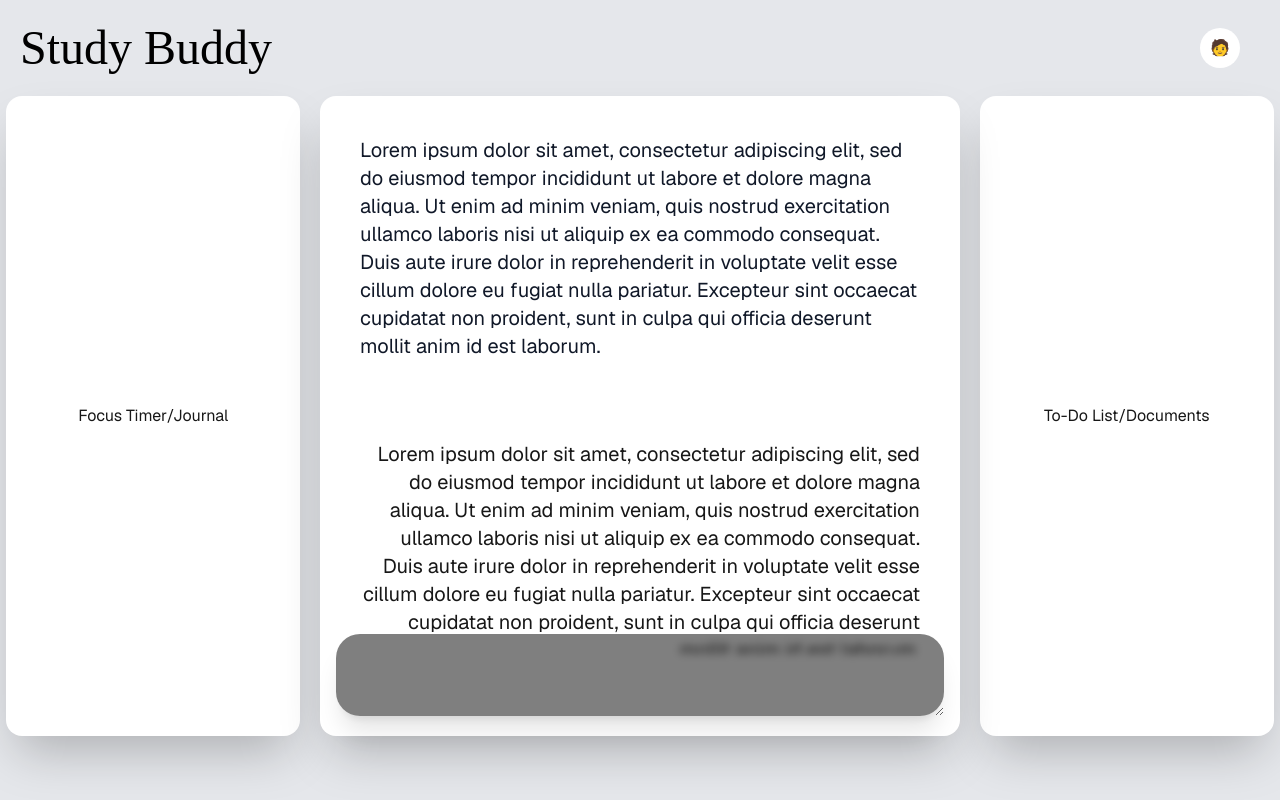
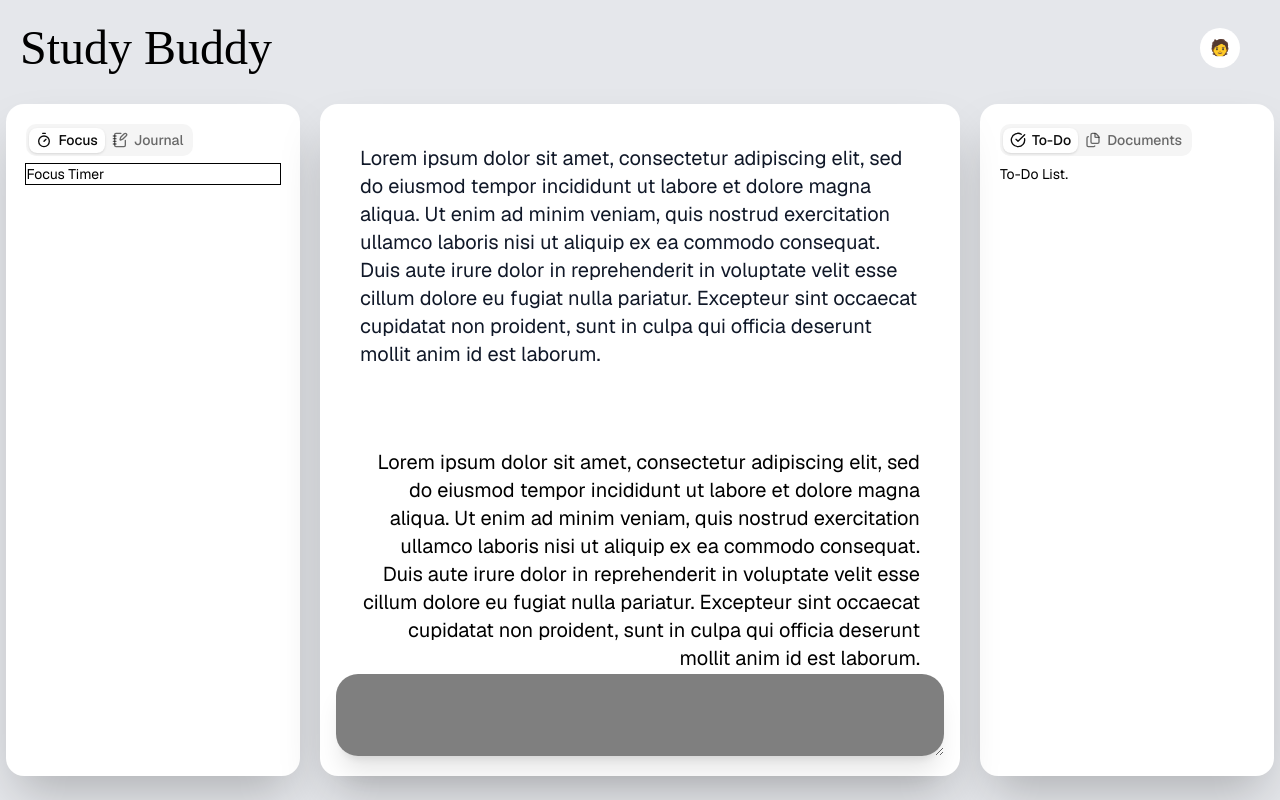
Before and after one commit to PiyushVarman/Student-Productivity-Dashboard, a Next.js app: page / in a window 1280 px wide. Built offline with nearby package versions, Linux system fonts and the light colour scheme; a web font is replaced by a local one.

Commit message:
initialize: shadcn

```diff
--- a/src/app/globals.css
+++ b/src/app/globals.css
@@ -1,10 +1,13 @@
 @import url('https://fonts.googleapis.com/css2?family=Playwrite+NZ+Basic+Guides&display=swap');
 @import "tailwindcss";
+@import "tw-animate-css";
+@import "shadcn/tailwind.css";
 
+@custom-variant dark (&:is(.dark *));
 
-:root {
-  --background: #ffffff;
-  --foreground: #171717;
+@theme {
+  --font-sans: var(--font-geist-sans), sans-serif;
+  --font-mono: var(--font-geist-mono), monospace;
 }
 
 @theme inline {
@@ -12,17 +15,123 @@
   --color-foreground: var(--foreground);
   --font-sans: var(--font-geist-sans);
   --font-mono: var(--font-geist-mono);
+  --font-heading: var(--font-sans);
+  --color-sidebar-ring: var(--sidebar-ring);
+  --color-sidebar-border: var(--sidebar-border);
+  --color-sidebar-accent-foreground: var(--sidebar-accent-foreground);
+  --color-sidebar-accent: var(--sidebar-accent);
+  --color-sidebar-primary-foreground: var(--sidebar-primary-foreground);
+  --color-sidebar-primary: var(--sidebar-primary);
+  --color-sidebar-foreground: var(--sidebar-foreground);
+  --color-sidebar: var(--sidebar);
+  --color-chart-5: var(--chart-5);
+  --color-chart-4: var(--chart-4);
+  --color-chart-3: var(--chart-3);
+  --color-chart-2: var(--chart-2);
+  --color-chart-1: var(--chart-1);
+  --color-ring: var(--ring);
+  --color-input: var(--input);
+  --color-border: var(--border);
+  --color-destructive: var(--destructive);
+  --color-accent-foreground: var(--accent-foreground);
+  --color-accent: var(--accent);
+  --color-muted-foreground: var(--muted-foreground);
+  --color-muted: var(--muted);
+  --color-secondary-foreground: var(--secondary-foreground);
+  --color-secondary: var(--secondary);
+  --color-primary-foreground: var(--primary-foreground);
+  --color-primary: var(--primary);
+  --color-popover-foreground: var(--popover-foreground);
+  --color-popover: var(--popover);
+  --color-card-foreground: var(--card-foreground);
+  --color-card: var(--card);
+  --radius-sm: calc(var(--radius) * 0.6);
+  --radius-md: calc(var(--radius) * 0.8);
+  --radius-lg: var(--radius);
+  --radius-xl: calc(var(--radius) * 1.4);
+  --radius-2xl: calc(var(--radius) * 1.8);
+  --radius-3xl: calc(var(--radius) * 2.2);
+  --radius-4xl: calc(var(--radius) * 2.6);
 }
 
-@media (prefers-color-scheme: dark) {
-  :root {
-    --background: #0a0a0a;
-    --foreground: #ededed;
+:root {
+  @apply bg-gray-200;
+  --background: oklch(1 0 0);
+  --foreground: oklch(0.145 0 0);
+  --card: oklch(1 0 0);
+  --card-foreground: oklch(0.145 0 0);
+  --popover: oklch(1 0 0);
+  --popover-foreground: oklch(0.145 0 0);
+  --primary: oklch(0.205 0 0);
+  --primary-foreground: oklch(0.985 0 0);
+  --secondary: oklch(0.97 0 0);
+  --secondary-foreground: oklch(0.205 0 0);
+  --muted: oklch(0.97 0 0);
+  --muted-foreground: oklch(0.556 0 0);
+  --accent: oklch(0.97 0 0);
+  --accent-foreground: oklch(0.205 0 0);
+  --destructive: oklch(0.577 0.245 27.325);
+  --border: oklch(0.922 0 0);
+  --input: oklch(0.922 0 0);
+  --ring: oklch(0.708 0 0);
+  --chart-1: oklch(0.87 0 0);
+  --chart-2: oklch(0.556 0 0);
+  --chart-3: oklch(0.439 0 0);
+  --chart-4: oklch(0.371 0 0);
+  --chart-5: oklch(0.269 0 0);
+  --radius: 0.625rem;
+  --sidebar: oklch(0.985 0 0);
+  --sidebar-foreground: oklch(0.145 0 0);
+  --sidebar-primary: oklch(0.205 0 0);
+  --sidebar-primary-foreground: oklch(0.985 0 0);
+  --sidebar-accent: oklch(0.97 0 0);
+  --sidebar-accent-foreground: oklch(0.205 0 0);
+  --sidebar-border: oklch(0.922 0 0);
+  --sidebar-ring: oklch(0.708 0 0);
+}
+
+.dark {
+  --background: oklch(0.145 0 0);
+  --foreground: oklch(0.985 0 0);
+  --card: oklch(0.205 0 0);
+  --card-foreground: oklch(0.985 0 0);
+  --popover: oklch(0.205 0 0);
+  --popover-foreground: oklch(0.985 0 0);
+  --primary: oklch(0.922 0 0);
+  --primary-foreground: oklch(0.205 0 0);
+  --secondary: oklch(0.269 0 0);
+  --secondary-foreground: oklch(0.985 0 0);
+  --muted: oklch(0.269 0 0);
+  --muted-foreground: oklch(0.708 0 0);
+  --accent: oklch(0.269 0 0);
+  --accent-foreground: oklch(0.985 0 0);
+  --destructive: oklch(0.704 0.191 22.216);
+  --border: oklch(1 0 0 / 10%);
+  --input: oklch(1 0 0 / 15%);
+  --ring: oklch(0.556 0 0);
+  --chart-1: oklch(0.87 0 0);
+  --chart-2: oklch(0.556 0 0);
+  --chart-3: oklch(0.439 0 0);
+  --chart-4: oklch(0.371 0 0);
+  --chart-5: oklch(0.269 0 0);
+  --sidebar: oklch(0.205 0 0);
+  --sidebar-foreground: oklch(0.985 0 0);
+  --sidebar-primary: oklch(0.488 0.243 264.376);
+  --sidebar-primary-foreground: oklch(0.985 0 0);
+  --sidebar-accent: oklch(0.269 0 0);
+  --sidebar-accent-foreground: oklch(0.985 0 0);
+  --sidebar-border: oklch(1 0 0 / 10%);
+  --sidebar-ring: oklch(0.556 0 0);
+}
+
+@layer base {
+  *{
+    @apply font-sans;
+  }
+  body {
+    @apply bg-background font-sans ;
+  }
+  html {
+    @apply font-sans;
   }
 }
-
-body {
-  background: var(--background);
-  color: var(--foreground);
-  font-family: Arial, Helvetica, sans-serif;
-}
--- a/src/app/layout.js
+++ b/src/app/layout.js
@@ -11,18 +11,12 @@
   subsets: ["latin"],
 });
 
-export const metadata = {
-  title: "Create Next App",
-  description: "Generated by create next app",
-};
-
 export default function RootLayout({ children }) {
   return (
-    <html
-      lang="en"
-      className={`${geistSans.variable} ${geistMono.variable} h-full antialiased`}
-    >
-      <body className="min-h-full flex flex-col">{children}</body>
+    <html lang="en">
+      <body className={`${geistSans.variable} ${geistMono.variable} font-sans antialiased`}>
+        {children}
+      </body>
     </html>
   );
 }
--- a/src/app/page.js
+++ b/src/app/page.js
@@ -1,15 +1,33 @@
 import Image from "next/image";
-
+import {Tabs, TabsContent, TabsList, TabsTrigger} from "@/components/ui/tabs";
+import {CircleCheckBig, Files, NotebookPen, Timer} from "lucide-react";
 export default function Home() {
   return (
-    <div className="flex flex-col outline outline-black flex-1 items-center justify-start font-sans bg-gray-200"> {/*bg-[#faf9f6]*/}
+    <div className="flex flex-col flex-1 items-center justify-start font-sans bg-gray-200"> {/*bg-[#faf9f6]*/}
       <div className="flex items-center justify-center relative">
         <div className=" w-screen my-5 pl-5 text-black  text-left leading-10 text-5xl py-2 font-['Playwrite_NZ_Basic_Guides']">Study Buddy </div>
         <div className="rounded-3xl bg-white w-10 py-2 absolute right-10 text-center">🧑</div>
       </div>
-      <div className="*:shadow-2xl w-[99vw] h-[80vh] items-center *:dark:text-black *:rounded-2xl flex flex-row gap-x-5 *:bg-white *:flex *:items-center *:justify-center *:h-full  *:duration-500">
-        <div className="w-[25vw]">Focus Timer/Journal</div>
-        <div className="flex flex-col relative">
+      <div className=" mt-2 *:shadow-2xl w-[99vw] h-[84vh] items-center *:dark:text-black *:rounded-2xl flex flex-row gap-x-5 *:bg-white *:h-full  *:duration-500">
+        <div className="w-[25vw] p-5">
+          <Tabs>
+            <TabsList defaultValue="focus">
+              <TabsTrigger value="focus"><Timer/>Focus</TabsTrigger>
+              <TabsTrigger value="journal"><NotebookPen/>Journal</TabsTrigger>
+            </TabsList>
+            <TabsContent value="focus">
+              <div className="outline h-[90%]">
+                Focus Timer
+              </div>
+            </TabsContent>
+            <TabsContent value="journal">
+              <div>
+                Journal
+              </div>
+            </TabsContent>
+          </Tabs>
+        </div>
+        <div className="flex flex-col items-center justify-center relative">
           <div className="w-[50vw] overflow-auto flex flex-col h-full">
             <p className="text-xl m-10 text-gray-900 ">Lorem ipsum dolor sit amet, consectetur adipiscing elit, sed do eiusmod tempor incididunt ut labore et dolore magna aliqua. Ut enim ad minim veniam, quis nostrud exercitation ullamco laboris nisi ut aliquip ex ea commodo consequat. Duis aute irure dolor in reprehenderit in voluptate velit esse cillum dolore eu fugiat nulla pariatur. Excepteur sint occaecat cupidatat non proident, sunt in culpa qui officia deserunt mollit anim id est laborum.</p>
             <p className="text-xl m-10 text-right">Lorem ipsum dolor sit amet, consectetur adipiscing elit, sed do eiusmod tempor incididunt ut labore et dolore magna aliqua. Ut enim ad minim veniam, quis nostrud exercitation ullamco laboris nisi ut aliquip ex ea commodo consequat. Duis aute irure dolor in reprehenderit in voluptate velit esse cillum dolore eu fugiat nulla pariatur. Excepteur sint occaecat cupidatat non proident, sunt in culpa qui officia deserunt mollit anim id est laborum.</p>
@@ -17,7 +35,24 @@
           </div>
           <textarea className="bg-black/50 w-[95%] relative bottom-5 backdrop-blur-xs shadow-xl py-5 rounded-3xl focus:bg-black/80 duration-200 px-10 text-white"></textarea>
         </div>
-        <div className="w-[25vw]">To-Do List/Documents</div>
+        <div className="w-[25vw] p-5">
+          <Tabs defaultValue="todo">
+            <TabsList>
+              <TabsTrigger value="todo"><CircleCheckBig/>To-Do</TabsTrigger>
+              <TabsTrigger value="docs"><Files/>Documents</TabsTrigger>
+            </TabsList>
+            <TabsContent value="todo">
+              <div>
+                To-Do List.
+              </div>
+            </TabsContent>
+            <TabsContent value="docs">
+              <div>
+                Documents.
+              </div>
+            </TabsContent>
+          </Tabs>
+        </div>
       </div>
     </div>
   );
--- /dev/null
+++ b/src/components/ui/tabs.jsx
@@ -0,0 +1,81 @@
+"use client"
+
+import { Tabs as TabsPrimitive } from "@base-ui/react/tabs"
+import { cva } from "class-variance-authority";
+
+import { cn } from "@/lib/utils"
+
+function Tabs({
+  className,
+  orientation = "horizontal",
+  ...props
+}) {
+  return (
+    <TabsPrimitive.Root
+      data-slot="tabs"
+      data-orientation={orientation}
+      className={cn("group/tabs flex gap-2 data-horizontal:flex-col", className)}
+      {...props} />
+  );
+}
+
+const tabsListVariants = cva(
+  "group/tabs-list inline-flex w-fit items-center justify-center rounded-lg p-[3px] text-muted-foreground group-data-horizontal/tabs:h-8 group-data-vertical/tabs:h-fit group-data-vertical/tabs:flex-col data-[variant=line]:rounded-none",
+  {
+    variants: {
+      variant: {
+        default: "bg-muted",
+        line: "gap-1 bg-transparent",
+      },
+    },
+    defaultVariants: {
+      variant: "default",
+    },
+  }
+)
+
+function TabsList({
+  className,
+  variant = "default",
+  ...props
+}) {
+  return (
+    <TabsPrimitive.List
+      data-slot="tabs-list"
+      data-variant={variant}
+      className={cn(tabsListVariants({ variant }), className)}
+      {...props} />
+  );
+}
+
+function TabsTrigger({
+  className,
+  ...props
+}) {
+  return (
+    <TabsPrimitive.Tab
+      data-slot="tabs-trigger"
+      className={cn(
+        "relative inline-flex h-[calc(100%-1px)] flex-1 items-center justify-center gap-1.5 rounded-md border border-transparent px-1.5 py-0.5 text-sm font-medium whitespace-nowrap text-foreground/60 transition-all group-data-vertical/tabs:w-full group-data-vertical/tabs:justify-start hover:text-foreground focus-visible:border-ring focus-visible:ring-[3px] focus-visible:ring-ring/50 focus-visible:outline-1 focus-visible:outline-ring disabled:pointer-events-none disabled:opacity-50 has-data-[icon=inline-end]:pr-1 has-data-[icon=inline-start]:pl-1 aria-disabled:pointer-events-none aria-disabled:opacity-50 dark:text-muted-foreground dark:hover:text-foreground group-data-[variant=default]/tabs-list:data-active:shadow-sm group-data-[variant=line]/tabs-list:data-active:shadow-none [&_svg]:pointer-events-none [&_svg]:shrink-0 [&_svg:not([class*='size-'])]:size-4",
+        "group-data-[variant=line]/tabs-list:bg-transparent group-data-[variant=line]/tabs-list:data-active:bg-transparent dark:group-data-[variant=line]/tabs-list:data-active:border-transparent dark:group-data-[variant=line]/tabs-list:data-active:bg-transparent",
+        "data-active:bg-background data-active:text-foreground dark:data-active:border-input dark:data-active:bg-input/30 dark:data-active:text-foreground",
+        "after:absolute after:bg-foreground after:opacity-0 after:transition-opacity group-data-horizontal/tabs:after:inset-x-0 group-data-horizontal/tabs:after:bottom-[-5px] group-data-horizontal/tabs:after:h-0.5 group-data-vertical/tabs:after:inset-y-0 group-data-vertical/tabs:after:-right-1 group-data-vertical/tabs:after:w-0.5 group-data-[variant=line]/tabs-list:data-active:after:opacity-100",
+        className
+      )}
+      {...props} />
+  );
+}
+
+function TabsContent({
+  className,
+  ...props
+}) {
+  return (
+    <TabsPrimitive.Panel
+      data-slot="tabs-content"
+      className={cn("flex-1 text-sm outline-none", className)}
+      {...props} />
+  );
+}
+
+export { Tabs, TabsList, TabsTrigger, TabsContent, tabsListVariants }
--- /dev/null
+++ b/src/lib/utils.js
@@ -0,0 +1,6 @@
+import { clsx } from "clsx";
+import { twMerge } from "tailwind-merge"
+
+export function cn(...inputs) {
+  return twMerge(clsx(inputs));
+}
```
Also changed, not shown: package.json (+9 -1 lines), components.json (added), 1 other file (tests, documents, lock files or other folders).
